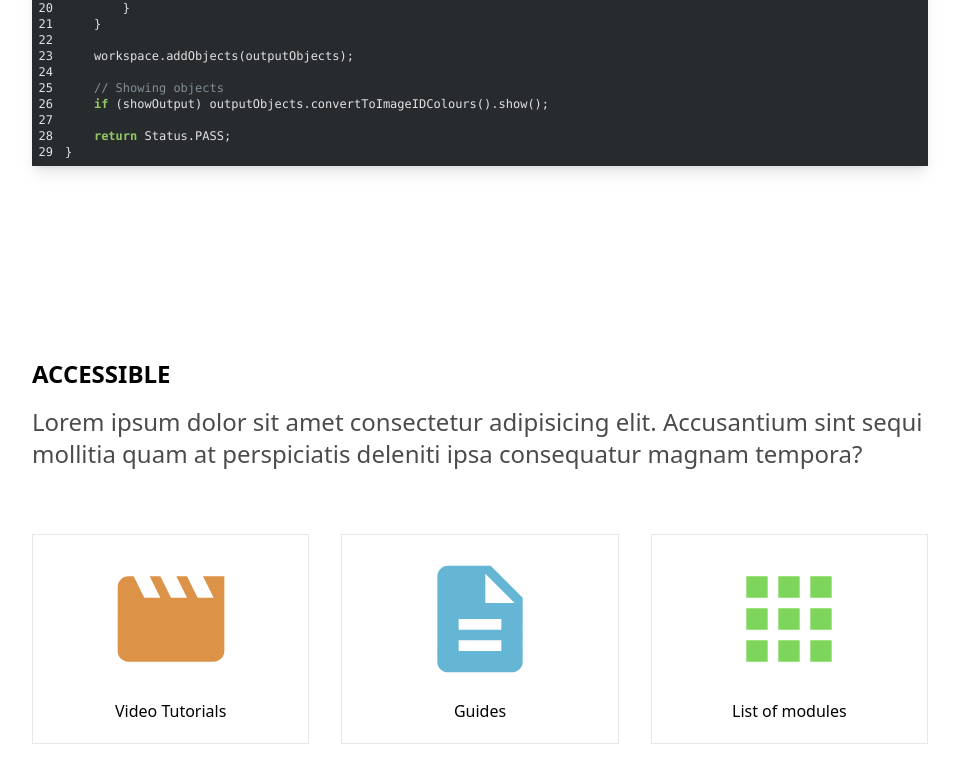
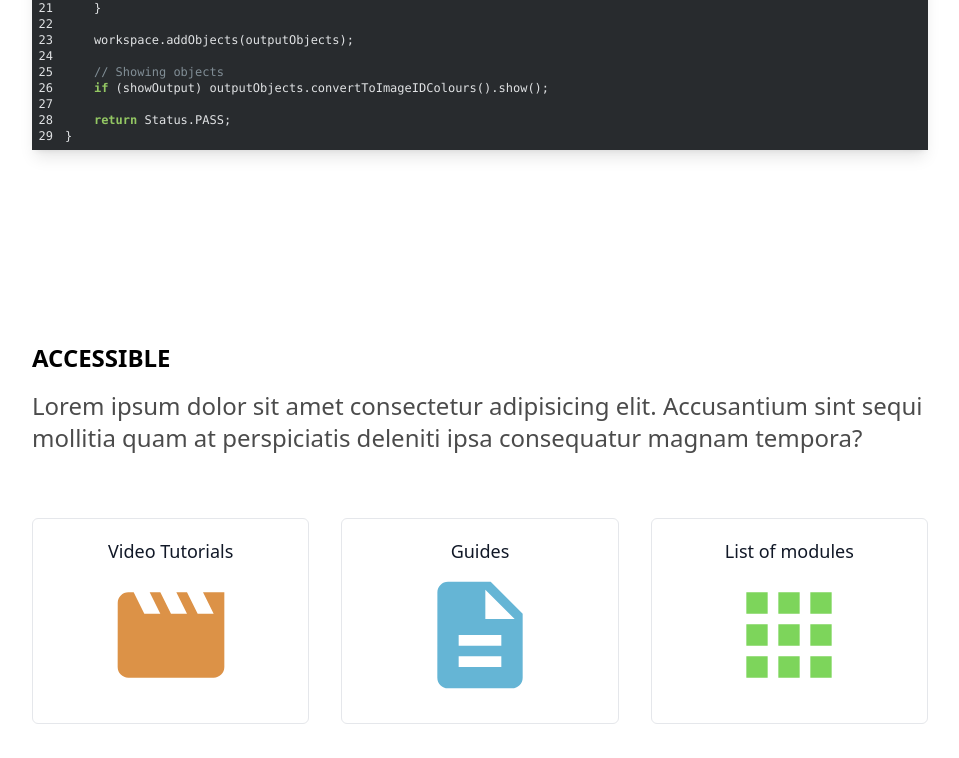
Before and after one commit to mianalysis/mianalysis.github.io, a Next.js app: page / in a window 1280 px wide. Shown: the part 3859-4617 px from the top of the page, without its empty margins (160-1119 px from the left). Built offline with nearby package versions, Linux system fonts and the light colour scheme.

Commit message:
Use card component on splash

```diff
--- a/src/app/page.tsx
+++ b/src/app/page.tsx
@@ -5,10 +5,10 @@ import dataExport from '@/../public/images/screenshots/data_export.png';
 import imagej from '@/../public/images/logos/imagej.png';
 import fiji from '@/../public/images/logos/fiji.png';
 import trackmate from '@/../public/images/logos/trackmate.png';
-import Link from 'next/link';
 import { MdMovie, MdDescription, MdApps } from 'react-icons/md';
 import ModuleCloud from '@/components/module/ModuleCloud';
 import CodeSnippet from '@/components/splash/CodeSnippet';
+import Card from '@/components/Card';
 
 export default function Home() {
   return (
@@ -35,10 +35,10 @@ export default function Home() {
         <ModuleCloud />
       </section>
 
-      <section className="space-y-8">
+      <section>
         <h2>Compatible</h2>
 
-        <div className="grid grid-cols-3 gap-8 items-center">
+        <div className="grid grid-cols-3 gap-8 items-center mb-8">
           <p className="opacity-70 text-2xl col-span-2">
             Designed with out-of-the-box support for spatially-calibrated 5D images, yielding image
             and object measurements in both pixel and physical units
@@ -125,27 +125,18 @@ export default function Home() {
         </p>
 
         <div className="grid grid-cols-3 items-center justify-center gap-8">
-          <a
-            href="https://www.youtube.com/@mianalysis"
-            className="flex flex-col content-center items-center gap-4 border p-5 transition-all duration-500 hover:opacity-80 hover:shadow-md"
-          >
+          <Card href="https://www.youtube.com/@mianalysis" className="flex flex-col items-center">
+            <h3>Video Tutorials</h3>
             <MdMovie size={128} className="text-mia-orange" />
-            Video Tutorials
-          </a>
-          <Link
-            href="/guides"
-            className="flex flex-col content-center items-center gap-4 border p-5 transition-all duration-500 hover:opacity-80 hover:shadow-md"
-          >
+          </Card>
+          <Card href="/guides" className="flex flex-col items-center">
+            <h3>Guides</h3>
             <MdDescription size={128} className="text-mia-blue" />
-            Guides
-          </Link>
-          <Link
-            href="/modules"
-            className="flex flex-col content-center items-center gap-4 border p-5 transition-all duration-500 hover:opacity-80 hover:shadow-md"
-          >
+          </Card>
+          <Card href="/modules" className="flex flex-col items-center">
+            <h3>List of modules</h3>
             <MdApps size={128} className="text-mia-green" />
-            List of modules
-          </Link>
+          </Card>
         </div>
       </section>
     </div>
--- a/src/components/Card.tsx
+++ b/src/components/Card.tsx
@@ -4,6 +4,7 @@ import { ReactNode } from 'react';
 
 interface Props {
   href: string;
+  external?: boolean;
   className?: string;
   children?: ReactNode;
 }
```
